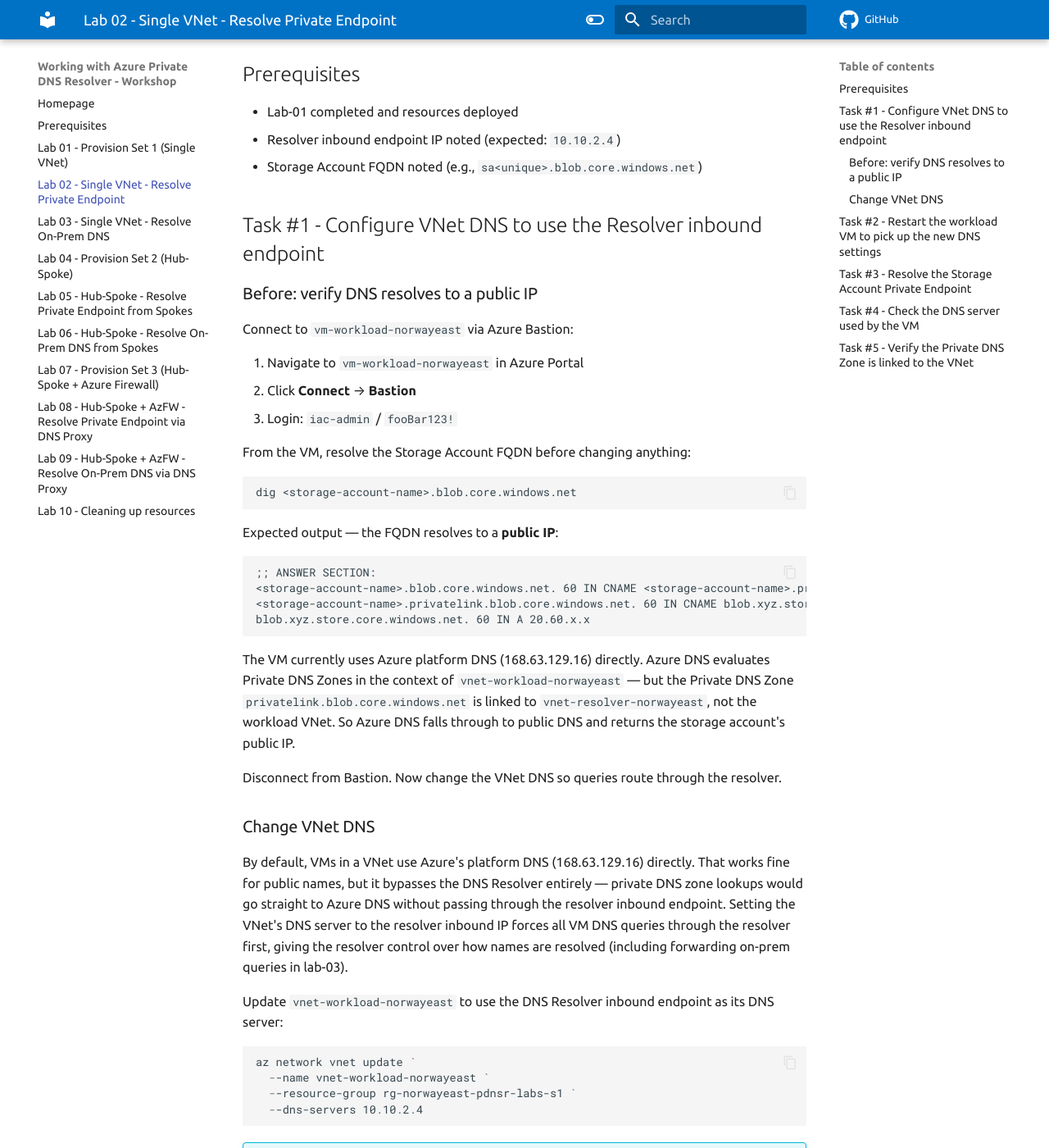
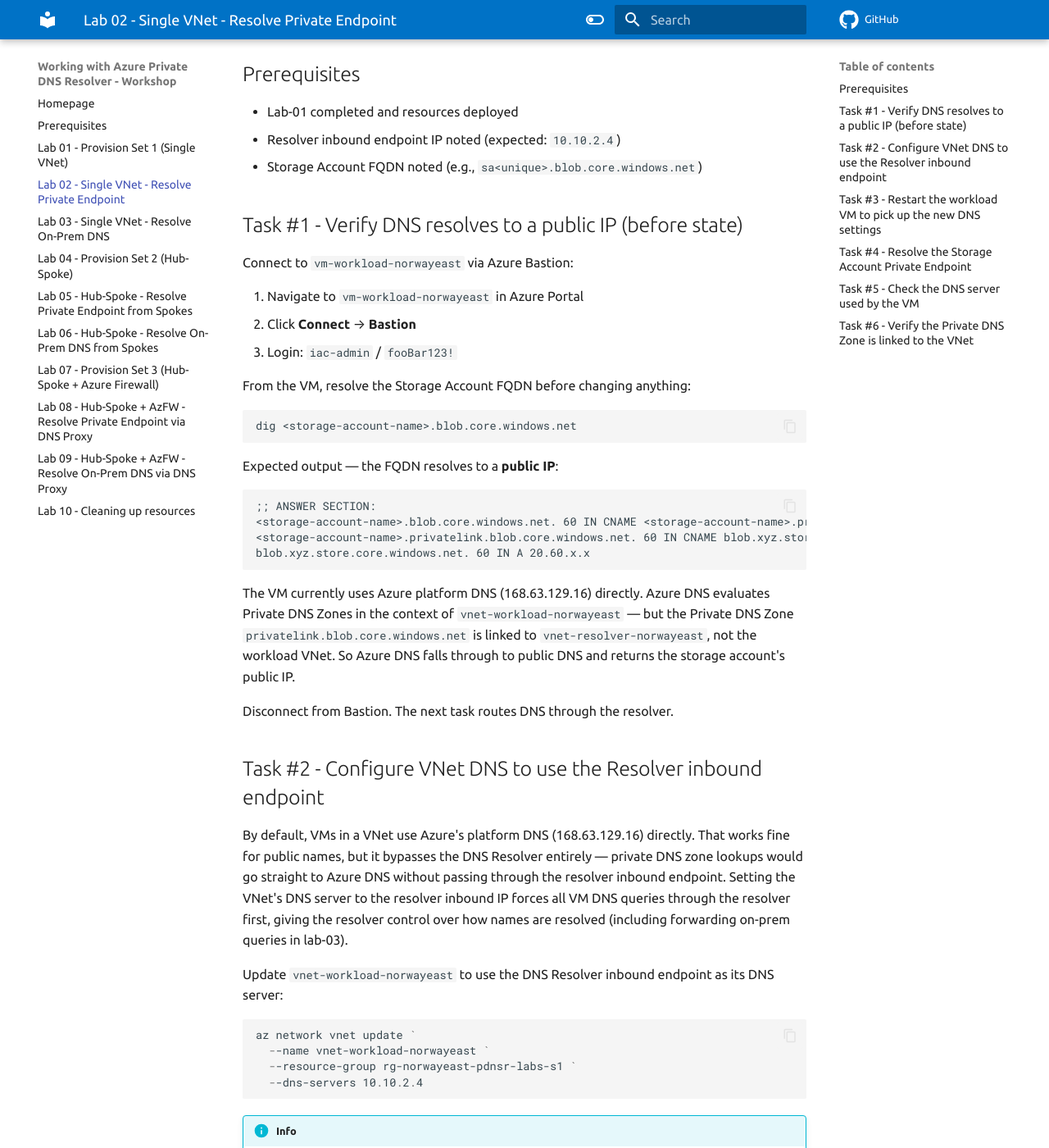
Before and after one commit to iac-oslo/dns-resolver-labs, an MkDocs documentation site: the page built from docs/labs/lab-02/index.md, in a window 1280 px wide and 1400 px high, scrolled down 604 px. Shown: the whole window at 82% size. Built offline with MkDocs 1.6.1 and Material for MkDocs 9.7.7, drawn with Linux system fonts in a browser that asks for light colours; comment, search, counter and statistics services are not loaded; some of the changed text lies outside the part shown.

Commit message:
docs(lab-02): reorganize into 6 tasks with before/after DNS flow
Co-Authored-By: Claude Sonnet 4.6 <noreply@anthropic.com>

````diff
--- a/docs/labs/lab-02/index.md
+++ b/docs/labs/lab-02/index.md
@@ -24,9 +24,7 @@ vm-workload ──DNS query──► Resolver inbound (10.10.2.4)
 - Resolver inbound endpoint IP noted (expected: `10.10.2.4`)
 - Storage Account FQDN noted (e.g., `sa<unique>.blob.core.windows.net`)
 
-## Task #1 - Configure VNet DNS to use the Resolver inbound endpoint
-
-### Before: verify DNS resolves to a public IP
+## Task #1 - Verify DNS resolves to a public IP (before state)
 
 Connect to `vm-workload-norwayeast` via Azure Bastion:
 
@@ -51,9 +49,9 @@ blob.xyz.store.core.windows.net. 60 IN A 20.60.x.x
 
 The VM currently uses Azure platform DNS (168.63.129.16) directly. Azure DNS evaluates Private DNS Zones in the context of `vnet-workload-norwayeast` — but the Private DNS Zone `privatelink.blob.core.windows.net` is linked to `vnet-resolver-norwayeast`, not the workload VNet. So Azure DNS falls through to public DNS and returns the storage account's public IP.
 
-Disconnect from Bastion. Now change the VNet DNS so queries route through the resolver.
+Disconnect from Bastion. The next task routes DNS through the resolver.
 
-### Change VNet DNS
+## Task #2 - Configure VNet DNS to use the Resolver inbound endpoint
 
 By default, VMs in a VNet use Azure's platform DNS (168.63.129.16) directly. That works fine for public names, but it bypasses the DNS Resolver entirely — private DNS zone lookups would go straight to Azure DNS without passing through the resolver inbound endpoint. Setting the VNet's DNS server to the resolver inbound IP forces all VM DNS queries through the resolver first, giving the resolver control over how names are resolved (including forwarding on-prem queries in lab-03).
 
@@ -134,7 +132,7 @@ resolvectl status | grep 'DNS Servers'
 
 Expected: `10.10.2.4`
 
-## Task #5 - Verify the Private DNS Zone is linked to the VNet
+## Task #6 - Verify the Private DNS Zone is linked to the VNet
 
 ```powershell
 az network private-dns link vnet list `
````
Also changed, not shown: other parts of docs/labs/lab-02/index.md (+4 -4 lines).
